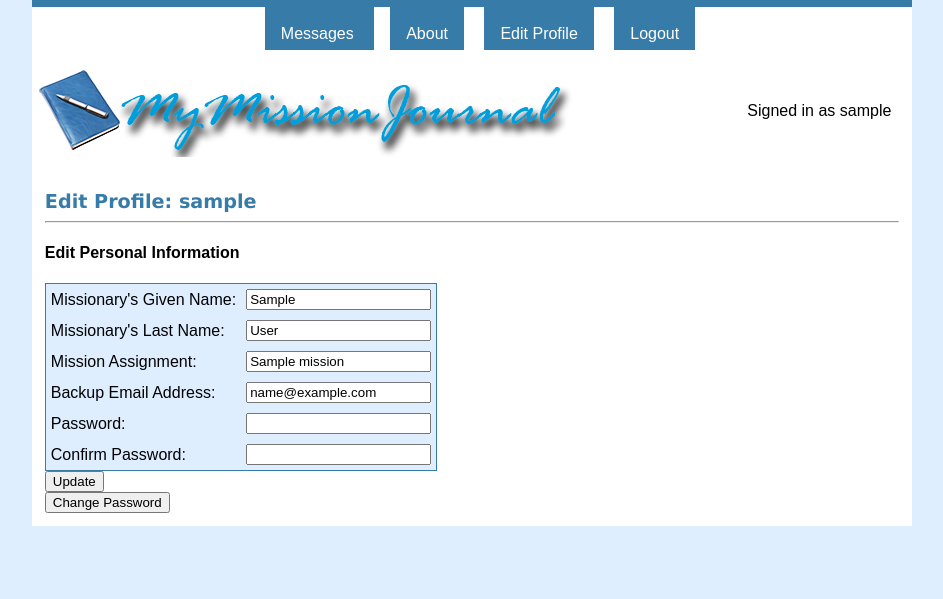
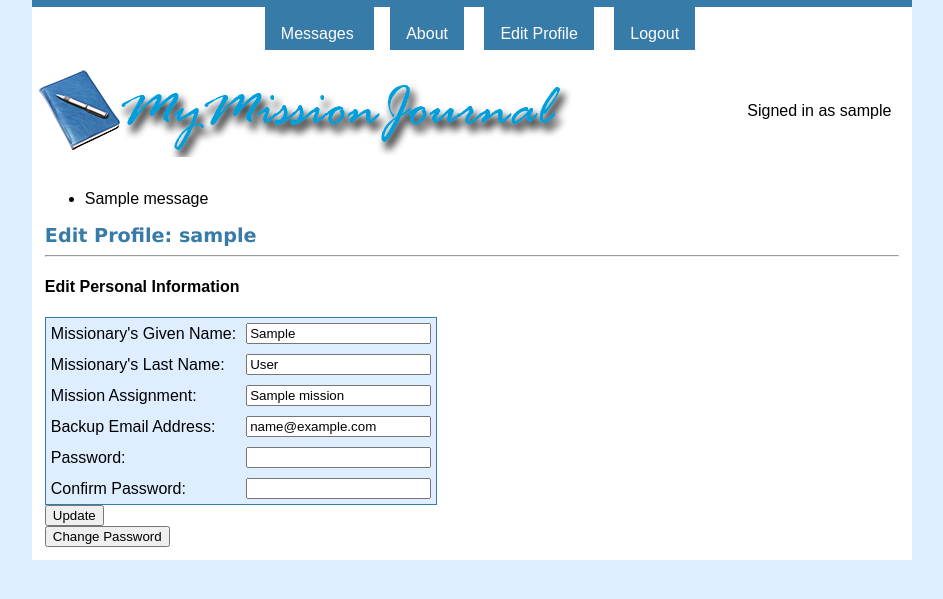
Before and after one commit to tduck/mission-email-journal, a Flask app: page /edit_profile in a window 1280 px wide. Shown: the part 1-600 px from the top of the page, without its empty margins (168-1111 px from the left). Run offline with Flask 2, Linux system fonts and the light colour scheme; the visitor is signed in with stand-in values (Sample User, id 1); one stand-in notice (Sample message) is shown; a database or web service that is not in the repository returns one stand-in record (Sample ...).

Commit message:
adding a message to show the user the email address to use after they register

```diff
--- a/templates/layout.html
+++ b/templates/layout.html
@@ -74,7 +74,16 @@
 </div>
 
 <div class=page>
-	<p>
+	{% with messages = get_flashed_messages() %}
+	  {% if messages %}
+	    <ul class=flashes>
+	    {% for message in messages %}
+	      <li>{{ message }}</li>
+	    {% endfor %}
+	    </ul>
+	  {% endif %}
+	{% endwith %}
+
 	{% block content %}{% endblock %}
 </div>
 <script>
```
